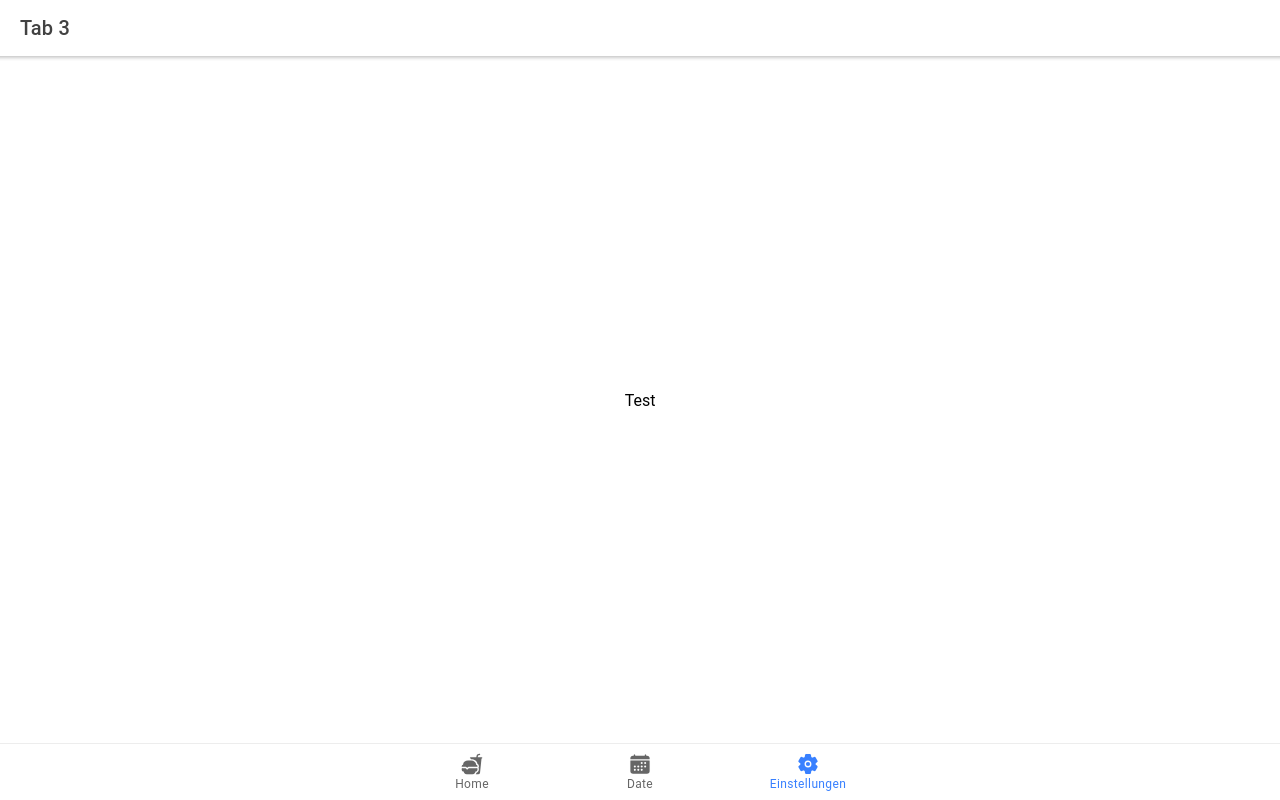
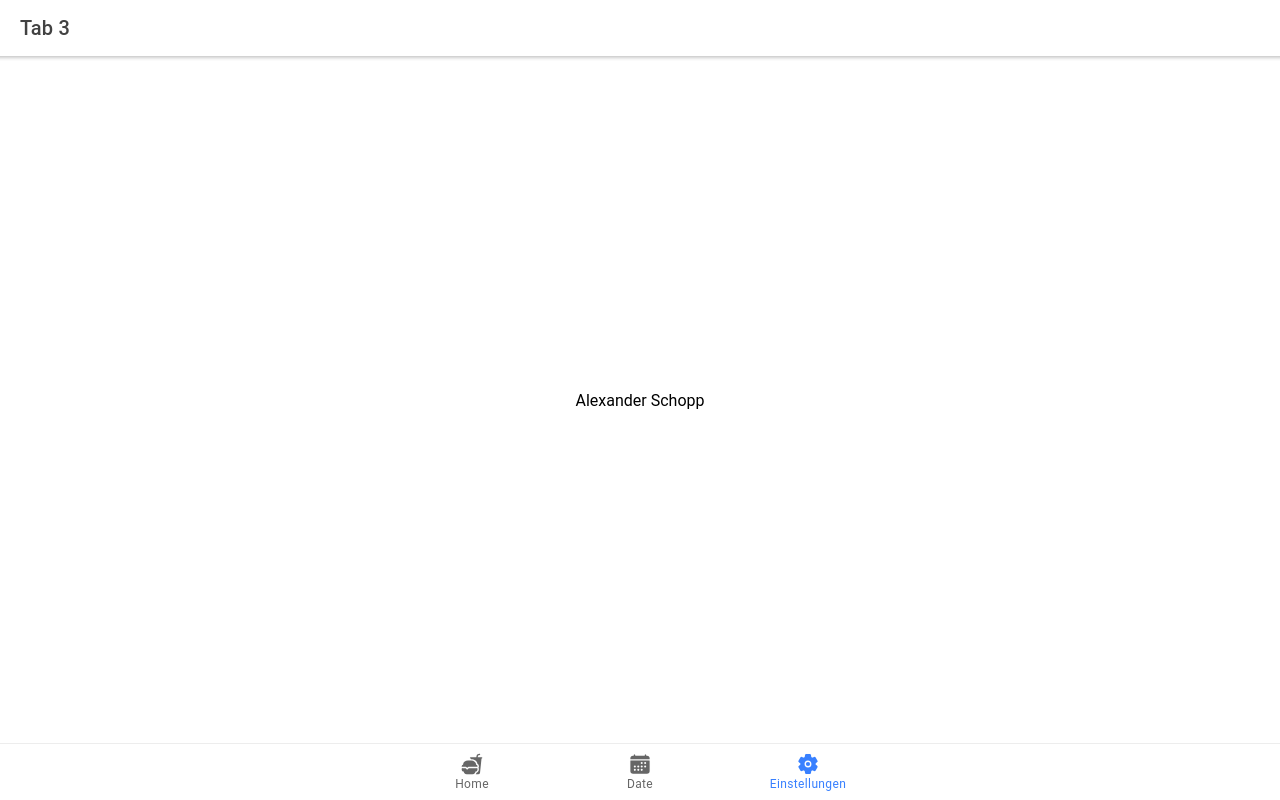
Before and after one commit to Alesch1993/lunchblind, a React (Create React App) app in the folder lunchblind/: page /tab3 in a window 1280 px wide. Built offline with nearby package versions, Linux system fonts and the light colour scheme.

Commit message:
add user

```diff
--- a/lunchblind/src/App.tsx
+++ b/lunchblind/src/App.tsx
@@ -33,10 +33,18 @@ import '@ionic/react/css/display.css';
 
 /* Theme variables */
 import './theme/variables.css';
+import { useEffect, useState } from 'react';
+import User from './models/user';
 
 setupIonicReact();
 
-const App: React.FC = () => (
+const App: React.FC = () => {
+  const [user,setUser] = useState<User>()
+useEffect(()=>{
+  console.log('ad')
+  setUser({DisplayName:'Alexander Schopp',UserId:'1234'})
+},[])
+return (
   <IonApp>
     <IonReactRouter>
       <IonTabs>
@@ -48,7 +56,7 @@ const App: React.FC = () => (
             <Tab2 />
           </Route>
           <Route path="/tab3">
-            <Tab3 />
+            <Tab3 user={user}/>
           </Route>
           <Route exact path="/">
             <Redirect to="/tab1" />
@@ -71,6 +79,6 @@ const App: React.FC = () => (
       </IonTabs>
     </IonReactRouter>
   </IonApp>
-);
+);}
 
 export default App;
--- a/lunchblind/src/pages/Tab3.tsx
+++ b/lunchblind/src/pages/Tab3.tsx
@@ -1,11 +1,15 @@
 import { IonContent, IonHeader, IonPage, IonTitle, IonToolbar } from '@ionic/react';
+import User from '../models/user';
 
 
 import './Tab3.css';
 
+interface Tab3Props {
+  user?:User|null
+}
 
 
-const Tab3: React.FC = () => {
+const Tab3: React.FC<Tab3Props> = ({user}) => {
   return (
     <IonPage>
       <IonHeader>
@@ -20,7 +24,7 @@ const Tab3: React.FC = () => {
           </IonToolbar>
         </IonHeader>
         <div className='container'>
-          Test
+          {user?.DisplayName}
         </div>
       </IonContent>
     </IonPage>
```
